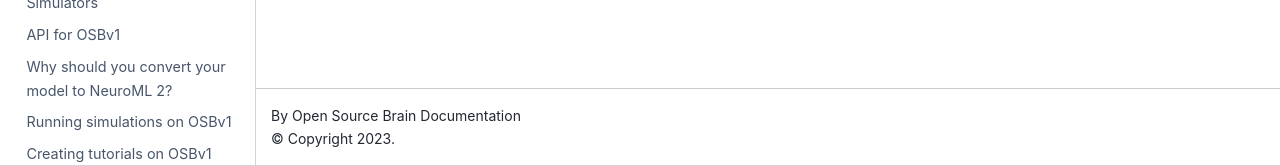
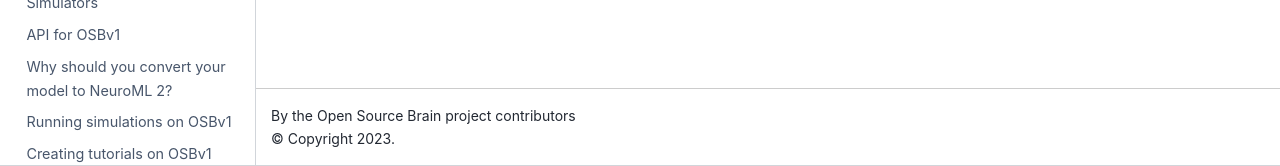
Before and after one commit to OpenSourceBrain/Documentation, a Jupyter Book: the page built from source/Landing.md, in a window 1280 px wide. Shown: the part 735-901 px from the top of the page. Built offline with Jupyter Book 1.0.4 settings and Sphinx 7.4.7 and the Sphinx Book theme 1.1.4, drawn with Linux system fonts in a browser that asks for light colours.

Commit message:
Update footer with correct year (for a week or two...)

```diff
--- a/source/_config.yml
+++ b/source/_config.yml
@@ -2,7 +2,8 @@
 # Learn more at https://jupyterbook.org/customize/config.html
 
 title: "Open Source Brain Documentation" # Leave empty: logo says NeuroML
-author: "Open Source Brain Documentation"
+author: "the Open Source Brain project contributors"
+copyright: "2023"  # Copyright year to be placed in the footer
 logo: images/DARK/OSB logo new dark notext.png
 
 # List bibtex source file
```
